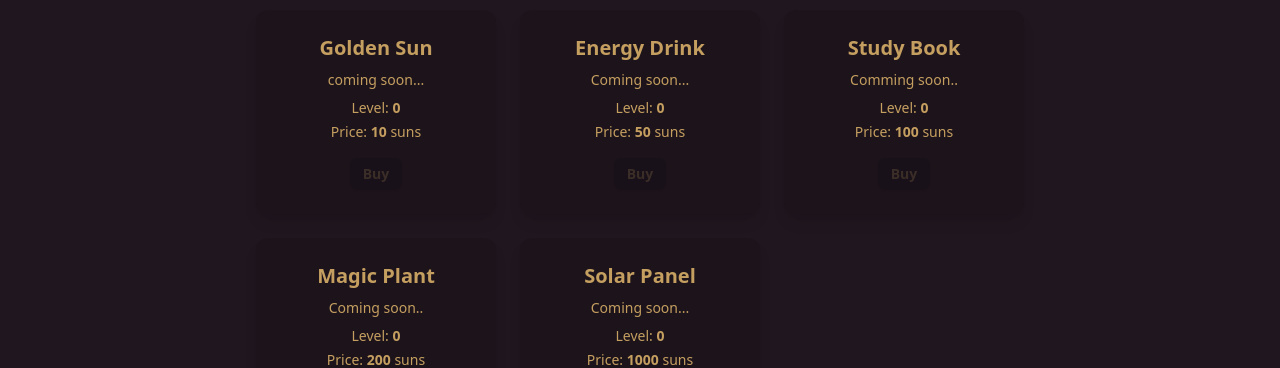
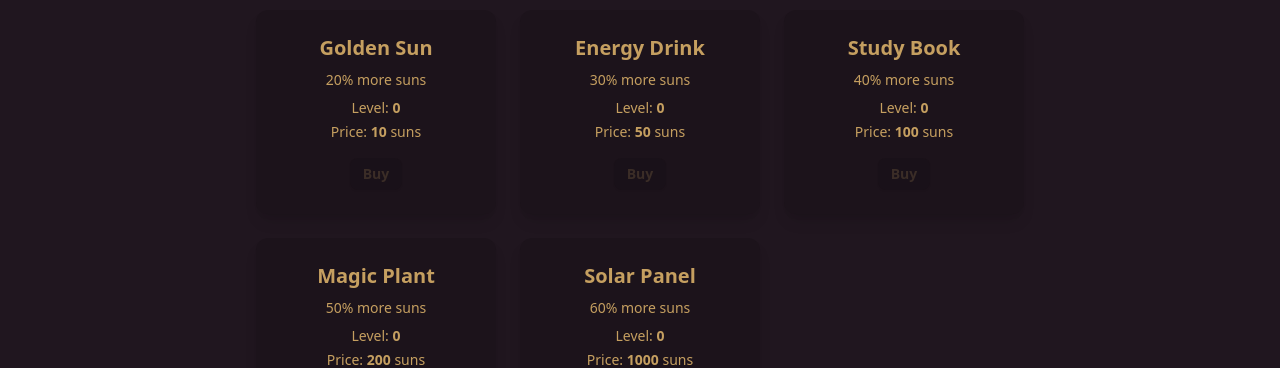
Before and after one commit to SakuFlow/Saku-Flow, a React app in the folder frontend/: page /shop in a window 1280 px wide. Shown: the part 247-615 px from the top of the page. Built offline with nearby package versions, Linux system fonts and the light colour scheme; no server answers; the HTML template or start-up script is replaced by a standard one.

Commit message:
descibtions for upgrades

```diff
--- a/frontend/src/components/Card.jsx
+++ b/frontend/src/components/Card.jsx
@@ -1,11 +1,11 @@
 import React, { useState, useEffect } from "react";
 
 const SHOP_ITEMS = [
-  { id: 1, displayName: "Golden Sun", upgradeName: "golden_sun", description: "coming soon...", basePrice: 10, priceMultiplier: 1.2 },
-  { id: 2, displayName: "Energy Drink", upgradeName: "energy_drink", description: "Coming soon...", basePrice: 50, priceMultiplier: 1.3 },
-  { id: 3, displayName: "Study Book", upgradeName: "study_book", description: "Comming soon..", basePrice: 100, priceMultiplier: 1.4 },
-  { id: 4, displayName: "Magic Plant", upgradeName: "magic_plant", description: "Coming soon..", basePrice: 200, priceMultiplier: 1.5 },
-  { id: 5, displayName: "Solar Panel", upgradeName: "solar_panel", description: "Coming soon...", basePrice: 1000, priceMultiplier: 1.6 },
+  { id: 1, displayName: "Golden Sun", upgradeName: "golden_sun", description: "20% more suns", basePrice: 10, priceMultiplier: 1.2 },
+  { id: 2, displayName: "Energy Drink", upgradeName: "energy_drink", description: "30% more suns", basePrice: 50, priceMultiplier: 1.3 },
+  { id: 3, displayName: "Study Book", upgradeName: "study_book", description: "40% more suns", basePrice: 100, priceMultiplier: 1.4 },
+  { id: 4, displayName: "Magic Plant", upgradeName: "magic_plant", description: "50% more suns", basePrice: 200, priceMultiplier: 1.5 },
+  { id: 5, displayName: "Solar Panel", upgradeName: "solar_panel", description: "60% more suns", basePrice: 1000, priceMultiplier: 1.6 },
 ];
 
 
```
